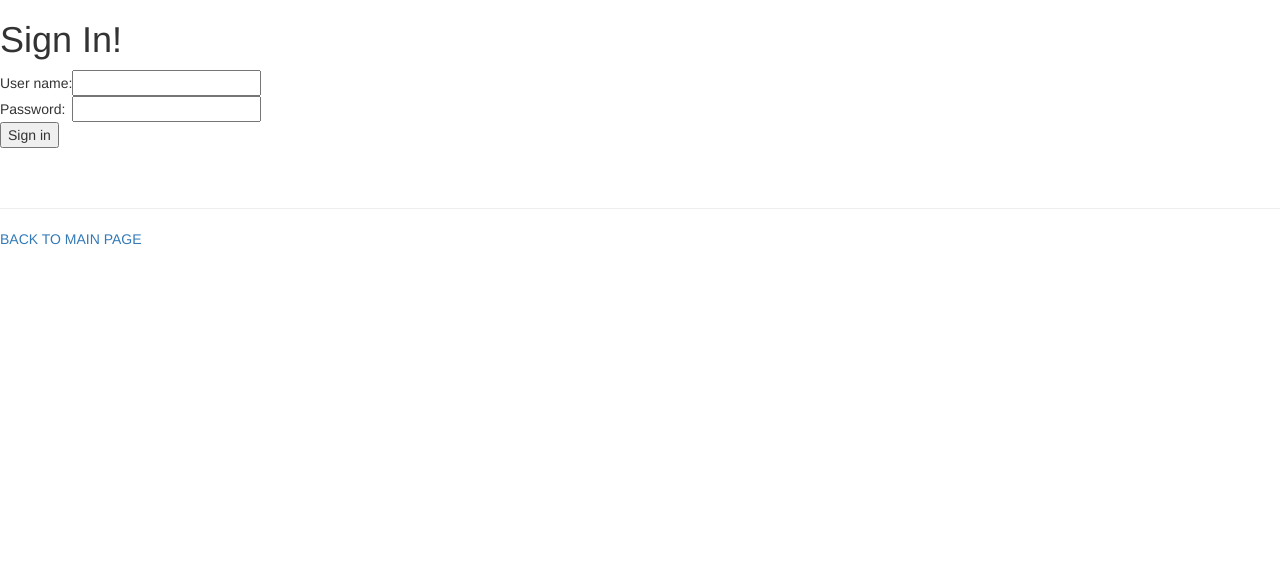
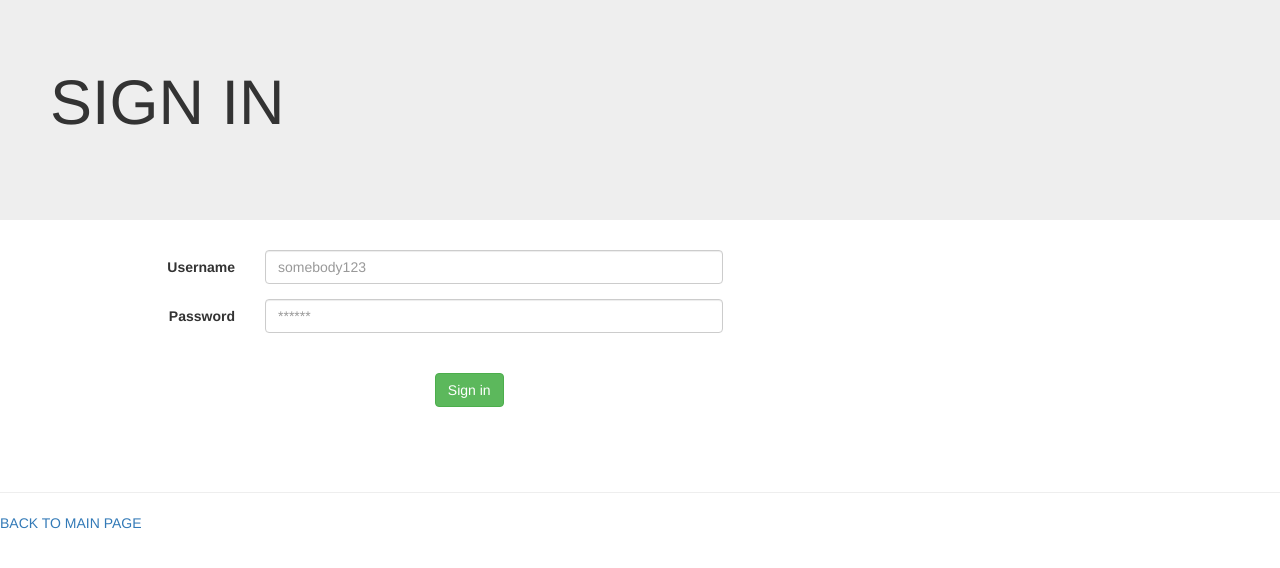
Before and after one commit to dthung1602/MyWebApp, a Python web app: template templates/signin.html in a window 1280 px wide. Shown: the top 568 px of the page. Run offline with Jinja, Linux system fonts and the light colour scheme; the template is opened without the code that fills it, so the values that code supplies are empty.

Commit message:
add css to ascii art, signin signout

```diff
--- a/MyHandlers/ASCIIArt.py
+++ b/MyHandlers/ASCIIArt.py
@@ -9,7 +9,8 @@ class AsciiArt(Handler.Handler):
     page_title = "Ascii Art"
 
     def render_page(self, title="", art="", error=""):
-        arts = db.GqlQuery("SELECT * FROM Art ORDER BY time_created DESC")
+        arts = list(db.GqlQuery("SELECT * FROM Art ORDER BY time_created DESC"))
+        arts = arts if len(arts) > 0 else None
         self.render("ascii_art.html", title=title, art=art, error=error, arts=arts)
 
     def get(self):
--- a/templates/enigma.html
+++ b/templates/enigma.html
@@ -111,11 +111,6 @@
 
         <!---------------------------- option -------------------------------->
         <div style="margin-top: 40px; margin-bottom: 40px; margin-left: 25%; text-align: left">
-            <!--<label style="padding-right: 25px" title="After encryption/decryption">Nach dem Verschlüsseln/Entschlüsseln:</label>-->
-            <!--<input type="radio" name="reset" value="true" {% if rs %} checked {% endif %}>-->
-            <!--<span style="padding-left: 5px; padding-right: 25px" title="Reset">Zurücksetzen</span>-->
-            <!--<input type="radio" name="reset" value="false" {% if not rs %} checked {% endif %}>-->
-            <!--<span style="padding-left: 5px; padding-right: 25px" title="Keep">Fortsetzen</span>-->
             <input type="checkbox" name="reset" value="true" {% if rs %} checked {% endif %}>
             <span title="Reset setting after encryption/decryption">Setzen die Einstellungen nach der Verschlüsselung / Entschlüsselung zurück</span>
             <br><br>
--- a/templates/signin.html
+++ b/templates/signin.html
@@ -2,30 +2,49 @@
 
 {% block body %}
 
-<h1> Sign In! </h1>
+<div class="jumbotron">
+    <h1 style="padding-bottom:25px;padding-left:50px">SIGN IN</h1>
+</div>
 
-<h4 style="color:red">{{general_signin_errors}}</h4>
 
-<form method="post">
-    <table>
-        <tr>
-            <td>User name:</td>
-            <td><input name="username" value="{{username}}"></td>
-            <td style="color:red">{{username_error}}</td>
-        </tr>
-        <tr>
-            <td>Password:</td>
-            <td><input name="password" type="password"></td>
-            <td style="color:red">{{password_error}}</td>
-        </tr>
-    </table>
-    <input type="submit" value="Sign in">
-</form>
+<div class="container">
+    <!------ Error ------->
+    {% if general_signin_errors %}
+    <br><br>
+    <div class="alert alert-danger" style="width: 700px; text-align: left">
+        <img src="/static/image/error.png" height="55px">
+        <strong style="font-size:110%;margin-left: 20px">ERROR!</strong>
+        <span style="font-size:110%;margin-left: 30px">{{general_signin_errors}}</span>
+    </div>
+    {% endif %}
 
-{% if username_error %}
-<br>
-<p>Are you trying to <a href="/signup">sign up?</a></p>
-<br>
-{% endif %}
+    <!--------------form------------>
+    <form method="POST" class="form-horizontal">
+        <div class="form-group">
+            <label class="control-label col-sm-2" for="username">Username</label>
+            <div class="col-sm-5">
+                <input class="form-control" id="username" name="username"
+                       value="{{username}}" placeholder="somebody123">
+            </div>
+            <span style="color:red">{{username_error}}</span>
+        </div>
+
+        <div class="form-group">
+            <label class="control-label col-sm-2" for="password">Password</label>
+            <div class="col-sm-5">
+                <input class="form-control" id="password" name="password" type="password"
+                       value="{{password}}" placeholder="******">
+            </div>
+            <span style="color:red">{{password_error}}</span>
+        </div>
+
+        <input type="submit" class="btn btn-success" value="Sign in" style="margin-left: 32%;margin-top: 25px; margin-bottom: 25px">
+    </form>
+
+    {% if username_error %}
+    <h4 style="margin-left: 8%">Are you trying to <a href="/signin">sign up</a> ?</h4>
+    {% endif %}
+
+</div>
 
 {% endblock %}
```
Also changed, not shown: templates/ascii_art.html (+5 -3 lines), templates/blog_home_page.html (+11 -6 lines).
